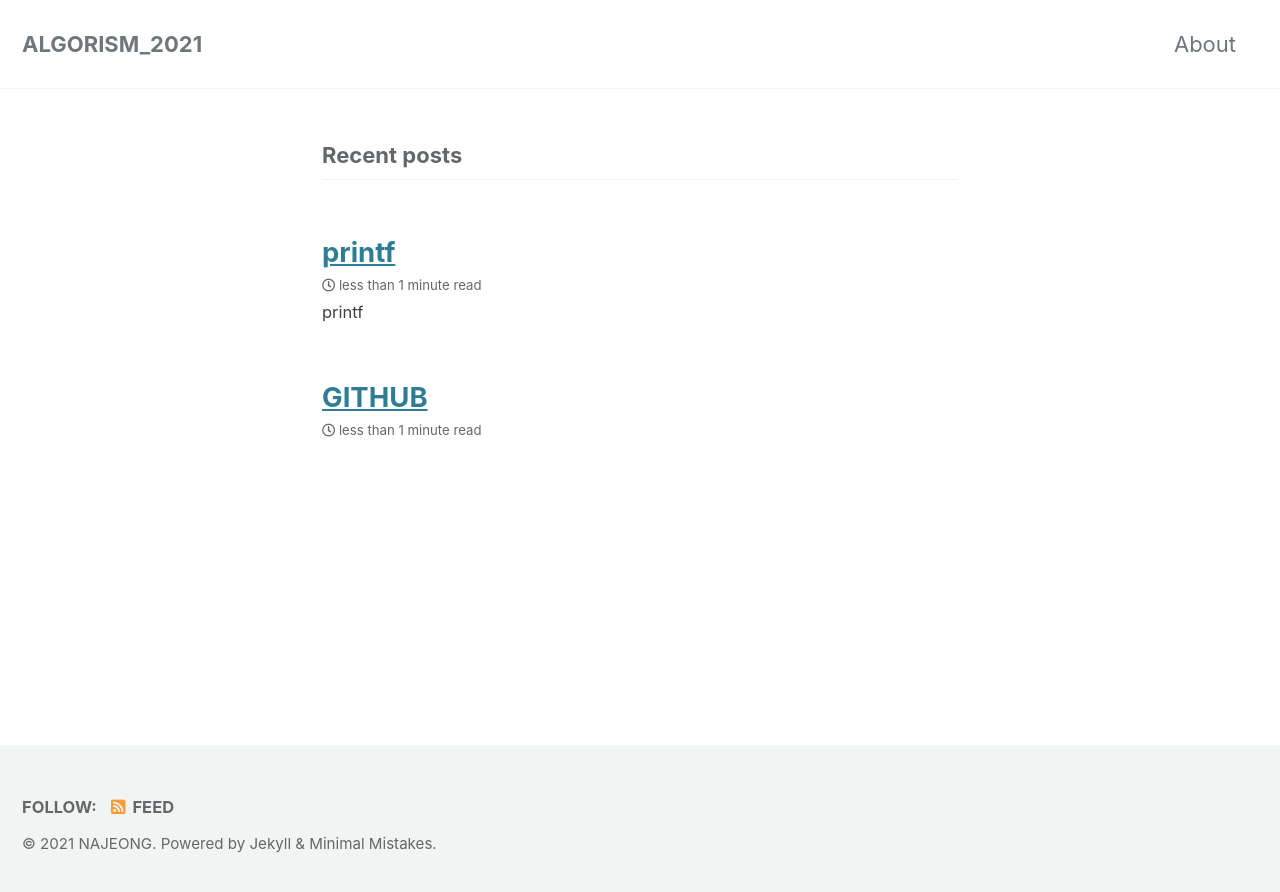
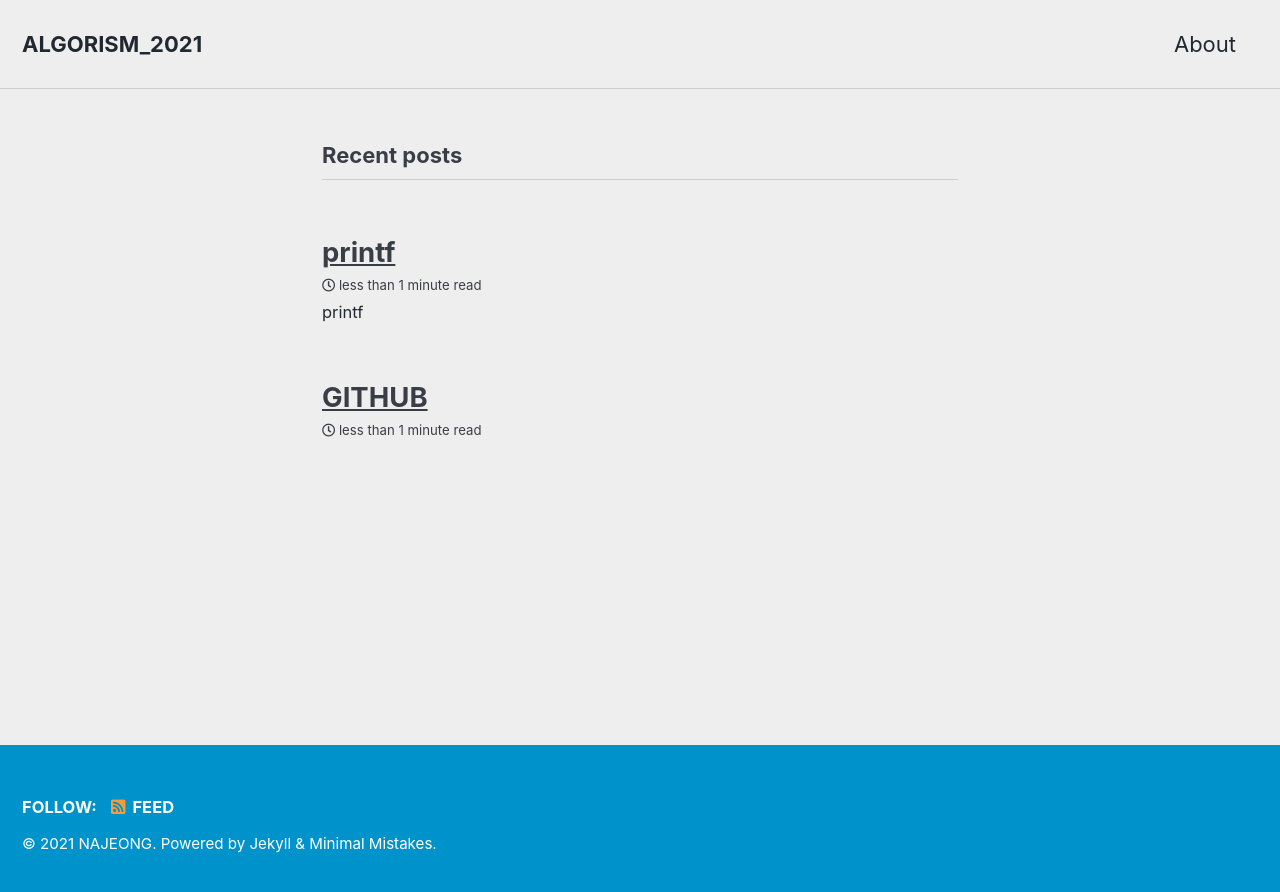
Before and after one commit to dlask913/dlask913.github.io, a Jekyll site: the page built from index.markdown, in a window 1280 px wide. Shown: the top 892 px of the page. Built offline with Jekyll 4.4.1, drawn with Linux system fonts in a browser that asks for light colours; cached includes are drawn as plain includes; the list of posts is cut into pages by our own code.

Commit message:
config done

```diff
--- a/_config.yml
+++ b/_config.yml
@@ -12,7 +12,7 @@
 
 # theme                  : "minimal-mistakes-jekyll"
 # remote_theme           : "mmistakes/minimal-mistakes"
-minimal_mistakes_skin    : default  # "air", "aqua", "contrast", "dark", "dirt", "neon", "mint", "plum", "sunrise"
+minimal_mistakes_skin    : "air"  # "air", "aqua", "contrast", "dark", "dirt", "neon", "mint", "plum", "sunrise"
 
 # Site Settings
 locale                   : "en-US"
```
